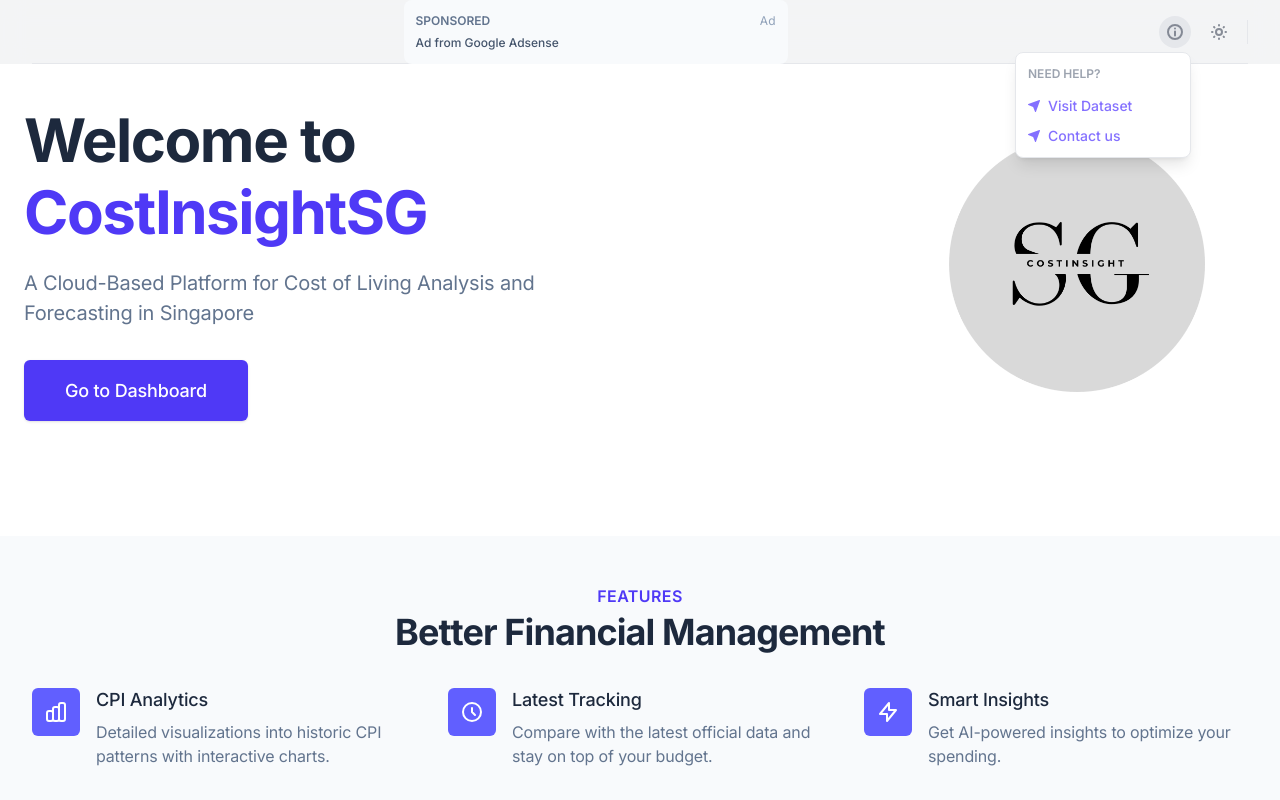
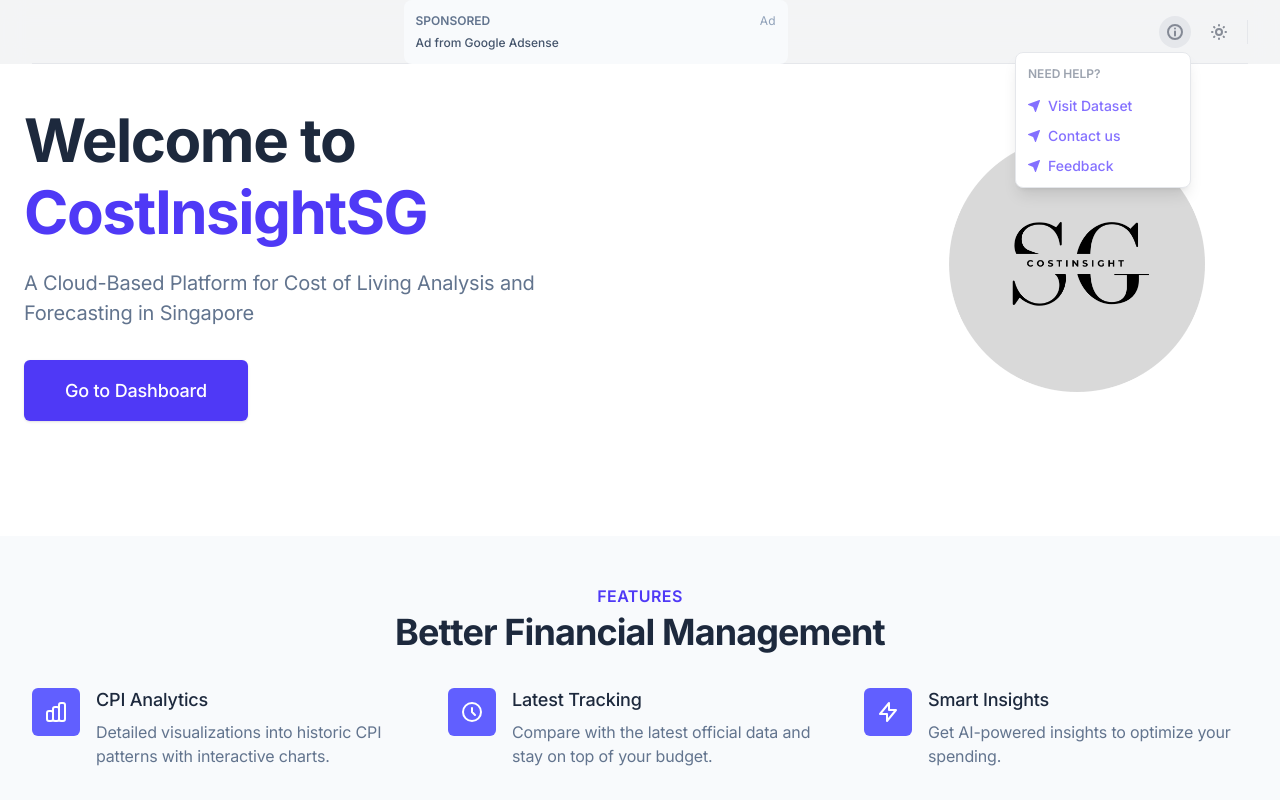
Before and after one commit to SiruiHe/CostInsightSG, a Vue app: page / in a window 1280 px wide. Both pictures are taken after a click on the button "Info". Built offline with nearby package versions, Linux system fonts and the light colour scheme; what vue-awesome-paginate would draw is missing.

Commit message:
Feature: header add survey

```diff
--- a/src/components/DropdownHelp.vue
+++ b/src/components/DropdownHelp.vue
@@ -38,6 +38,16 @@
                   d="M11.854.146a.5.5 0 00-.525-.116l-11 4a.5.5 0 00-.015.934l4.8 1.921 1.921 4.8A.5.5 0 007.5 12h.008a.5.5 0 00.462-.329l4-11a.5.5 0 00-.116-.525z" />
               </svg>
               Contact us
+            </a>
+          </li>
+          <li>
+            <a href="https://forms.gle/MNhDsuSUyjiPoGTH8" target="_blank"
+              class="font-medium text-sm text-violet-500 hover:text-violet-600 dark:hover:text-violet-400 flex items-center py-1 px-3">
+              <svg class="w-3 h-3 fill-current text-violet-500 shrink-0 mr-2" viewBox="0 0 12 12">
+                <path
+                  d="M11.854.146a.5.5 0 00-.525-.116l-11 4a.5.5 0 00-.015.934l4.8 1.921 1.921 4.8A.5.5 0 007.5 12h.008a.5.5 0 00.462-.329l4-11a.5.5 0 00-.116-.525z" />
+              </svg>
+              Feedback
             </a>
           </li>
         </ul>
```
